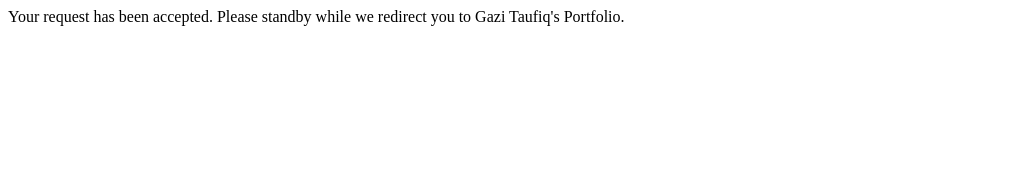
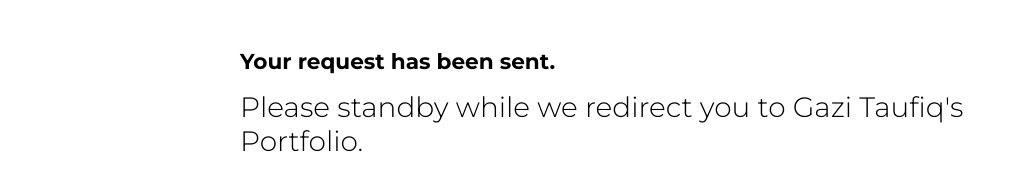
Before and after one commit to GaziTaufiqIslam/Summer18portfolio, a plain HTML site: page thankyou.html in a window 1280 px wide. Shown: the whole page, without its empty margins (0-1017 px from the left). Drawn offline with Linux system fonts and the light colour scheme.

Commit message:
THank you page added

```diff
--- /dev/null
+++ b/css/thankyou.css
@@ -0,0 +1,8 @@
+#thankyou{
+    margin: 3rem auto;
+}
+h5{
+    margin: 1rem 0;
+    font-size: 1.75rem;
+    font-weight: 100;
+}
--- a/thankyou.html
+++ b/thankyou.html
@@ -6,9 +6,17 @@
     <meta http-equiv="X-UA-Compatible" content="ie=edge">
     <meta http-equiv="refresh" content="2;url=http://gazitaufiq.com/contact.html" />
     <title>Thank You | Gazi Taufiq |Redirect</title>
+    <link rel='stylesheet prefetch' href='https://fonts.googleapis.com/css?family=Montserrat:300,700'>
+<link rel="stylesheet" href="css/style.css">
+      <link rel="stylesheet" href="css/thankyou.css">
 </head>
 <body>
-    Your request has been accepted. Please standby while we redirect you to Gazi Taufiq's Portfolio.
+    <section id="thankyou">
+            <div class="container">
+                    <h4>Your request has been sent. </h4>
+                    <h5>Please standby while we redirect you to Gazi Taufiq's Portfolio.</h5>
+            </div>
+    </section>
 
 </body>
 </html>
```
